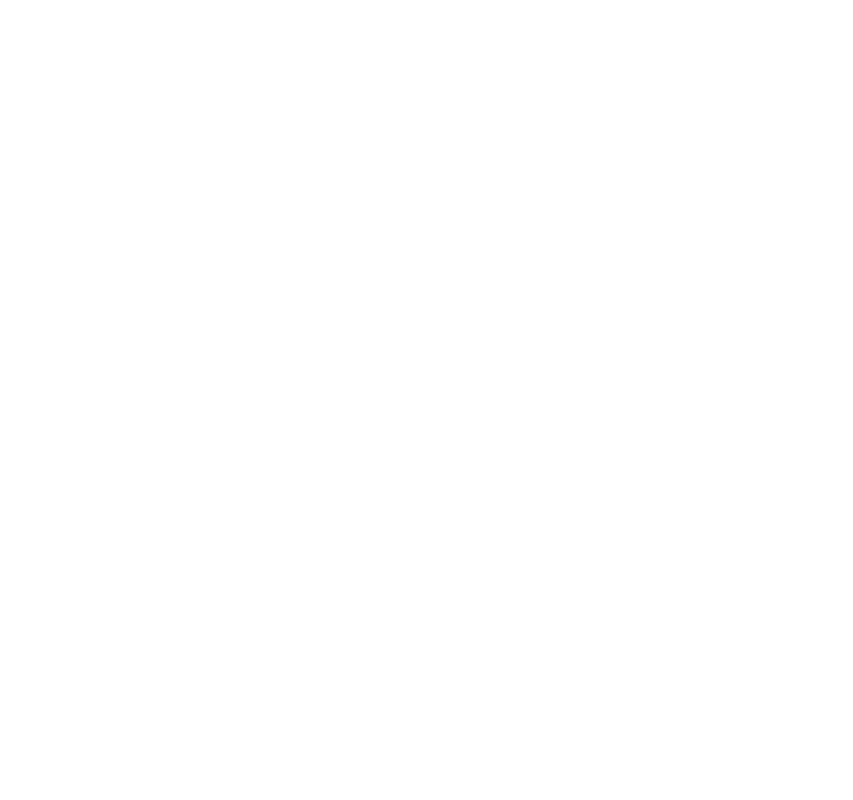
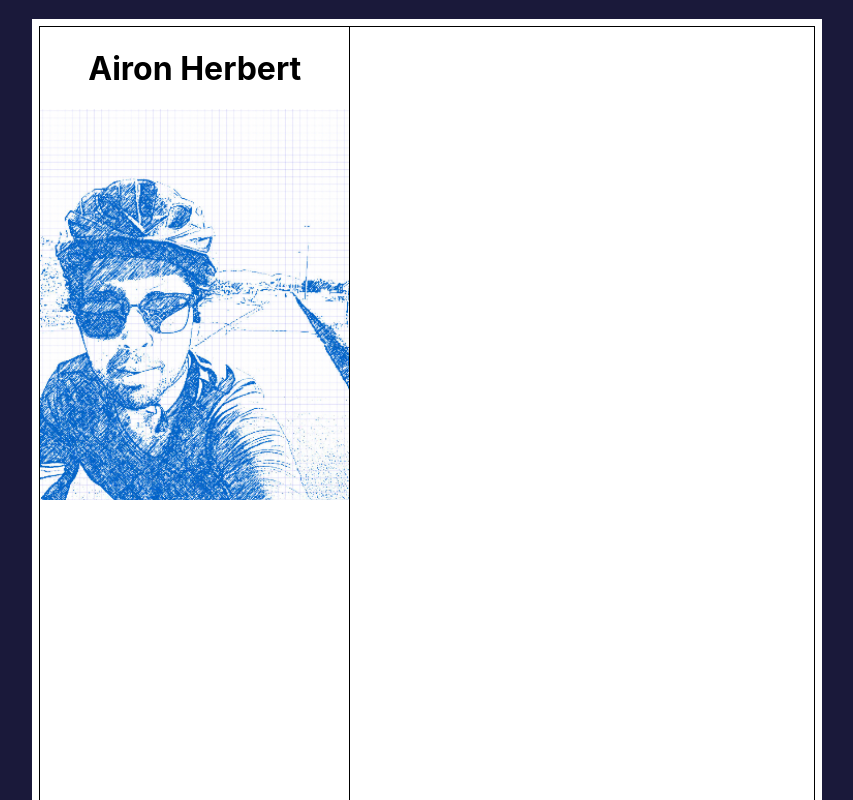
Before and after one commit to aironherbert/portfolio, a React (Create React App) app: page /portfolio/curriculum in a window 1280 px wide. Shown: the top 800 px of the page, without its empty margins (213-1066 px from the left). Built offline with nearby package versions, Linux system fonts and the light colour scheme; the HTML template or start-up script is replaced by a standard one.

Commit message:
Fix pdf layout

```diff
--- a/package.json
+++ b/package.json
@@ -49,6 +49,7 @@
   "devDependencies": {
     "@emailjs/browser": "^3.10.0",
     "gh-pages": "^5.0.0",
+    "react-router": "^6.8.1",
     "react-router-dom": "^6.8.1"
   }
 }
--- a/src/App.tsx
+++ b/src/App.tsx
@@ -1,16 +1,20 @@
 import Portfolio from "./components/portfolio"
 
-import { HashRouter, Route, Routes } from "react-router-dom"
+import { BrowserRouter } from "react-router-dom"
+import { Route, Routes } from "react-router"
+
 import Curriculum from "./components/curriculum"
 import Redirect from "./helpers/redirect"
 export default function App() {
     return (
-        <HashRouter>
-            <Routes>
-                <Route path="/home" element={<Portfolio />} />
-                <Route path="/curriculum" element={<Curriculum />} />
-                <Route path="*" element={<Redirect to="/" />} />
-            </Routes>
-        </HashRouter>
+        <>
+            <BrowserRouter basename="portfolio">
+                <Routes>
+                    <Route path="/" element={<Portfolio />} />
+                    <Route path="/curriculum" element={<Curriculum />} />
+                    <Route path="*" element={<Redirect to="/" />} />
+                </Routes>
+            </BrowserRouter>
+        </>
     )
 }
--- /dev/null
+++ b/src/components/curriculum/components/page/index.tsx
@@ -0,0 +1,21 @@
+import styled from "@emotion/styled"
+import { ReactNode } from "react"
+
+const Container = styled.div`
+    display: flex;
+    margin: 0;
+    padding: 0;
+`
+export default function Page({
+    children,
+    style,
+}: {
+    children: ReactNode
+    style?: React.CSSProperties
+}) {
+    return (
+        <Container className="page" style={style}>
+            {children}
+        </Container>
+    )
+}
--- a/src/components/curriculum/components/root/index.tsx
+++ b/src/components/curriculum/components/root/index.tsx
@@ -4,11 +4,20 @@
 const Container = styled.div`
     width: 100vw;
     min-height: 100vh;
-    background-color: black;
-    color: white;
+    background-color: #1a193a;
     box-sizing: border-box;
     display: flex;
     flex-direction: column;
+    align-items: center;
+    padding: 0;
+
+    & .page {
+        width: 209.2mm;
+        height: 296.3mm;
+        background-color: white;
+        margin: 0.5cm;
+        padding: 0;
+    }
 `
 
 export default function Root({
@@ -18,5 +27,5 @@
     layout: string
     children: ReactNode
 }) {
-    return <Container>{children}</Container>
+    return <Container id="root">{children}</Container>
 }
--- a/src/components/curriculum/index.tsx
+++ b/src/components/curriculum/index.tsx
@@ -1,10 +1,61 @@
+import styled from "@emotion/styled"
+import Page from "./components/page"
 import Root from "./components/root"
+
+const Content = styled.div`
+    width: 100%;
+    height: 100%;
+    padding: 0.2cm;
+    position: relative;
+
+    & .inner {
+        width: 100%;
+        height: 100%;
+        background-color: white;
+        border: 1px solid black;
+        display: flex;
+    }
+`
+
+const LeftContainer = styled.div`
+    flex: 2;
+    height: 100%;
+    border-right: 1px solid black;
+
+    & h1 {
+        text-align: center;
+    }
+
+    & .img {
+        width: 100%;
+        height: auto;
+        object-fit: contain;
+    }
+`
+
+const RightContainer = styled.div`
+    flex: 3;
+    height: 100%;
+`
 
 export default function Curriculum() {
     return (
         <Root layout="portrait">
-            <h1>Curriculum</h1>
-            <p>Under construction</p>
+            <Page style={{ pageBreakAfter: "always" }}>
+                <Content>
+                    <div className="inner">
+                        <LeftContainer>
+                            <h1>Airon Herbert</h1>
+                            <img
+                                className="img"
+                                src={process.env.PUBLIC_URL + "/airon.png"}
+                                alt="Airon"
+                            />
+                        </LeftContainer>
+                        <RightContainer></RightContainer>
+                    </div>
+                </Content>
+            </Page>
         </Root>
     )
 }
--- a/src/components/portfolio/components/home/index.tsx
+++ b/src/components/portfolio/components/home/index.tsx
@@ -129,7 +129,7 @@
                     </ImageContainer>
                     <h3>Hello! My name is</h3>
                     <h1>Airon Herbert</h1>
-                    <h2>and I'm a Software Engineer</h2>
+                    <h2>Software Developer/Engineer</h2>
                     <SvgsContainer>
                         <a
                             href="https://www.linkedin.com/in/airon-herbert/"
--- a/src/index.css
+++ b/src/index.css
@@ -3,9 +3,9 @@
     padding: 0;
     width: 100%;
     overflow-x: hidden;
-  font-family: -apple-system, BlinkMacSystemFont, "Segoe UI", "Roboto", "Oxygen",
-    "Ubuntu", "Cantarell", "Fira Sans", "Droid Sans", "Helvetica Neue",
-    sans-serif;
+    font-family: -apple-system, BlinkMacSystemFont, "Segoe UI", "Roboto",
+        "Oxygen", "Ubuntu", "Cantarell", "Fira Sans", "Droid Sans",
+        "Helvetica Neue", sans-serif;
     -webkit-font-smoothing: antialiased;
     -moz-osx-font-smoothing: grayscale;
 }
@@ -21,6 +21,20 @@
 
 html {
     scroll-behavior: smooth;
-  overflow-x: hidden;
     width: 100%;
 }
+
+@page {
+    margin: 0;
+}
+
+@page :first {
+    margin-top: 1px;
+}
+
+@media print {
+    .page {
+        margin: 0 !important;
+        box-shadow: none;
+    }
+}
```
Also changed, not shown: public/airon.png (added), 1 other file (tests, documents, lock files or other folders). Lines whose indentation alone changed are shown as unchanged.
